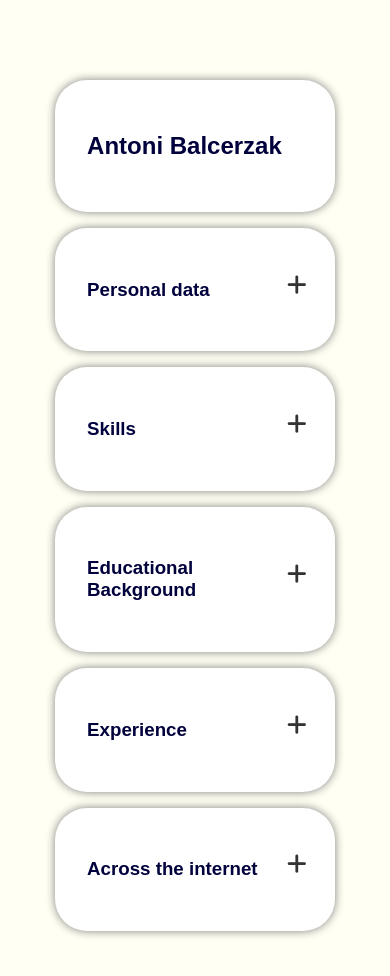
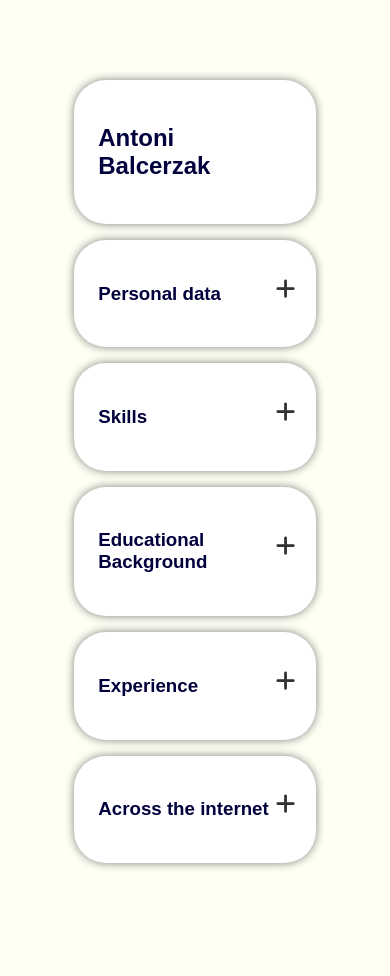
Before and after one commit to abal859/singlePageCV, a plain HTML site: page index.html in a window 390 px wide. After the commit the page ends 943 px from the top, so only its background shows below. Drawn offline with Linux system fonts and the light colour scheme.

Commit message:
Some responsive design added

```diff
--- a/style.scss
+++ b/style.scss
@@ -17,7 +17,7 @@ body{
             box-shadow: 0 0 10px gray;
             border-radius: 2em;
             background-color: white;
-            padding: 2em;
+            padding: 1.5em;
             margin: 1em;
             transition: width 0.3s ease, box-shadow 0.3s ease;
             color: rgb(0, 0, 60);
@@ -65,11 +65,11 @@ body{
                 li{
                     display: flex;
                     align-items: center;
-                    padding: 0.7rem;
+                    padding: 1%;
                     font-size: 1rem;
                     font-weight: bold;
                     span{
-                        width: 4%;
+                        width: 8%;
                     }
                     a{
                         text-decoration: none;
@@ -79,12 +79,13 @@ body{
             }
         }
         .links{
-            width: 10%;
             list-style-type: none;
             margin: 0;
             padding: 0;
             display: flex;
-            justify-content: space-between;
+            .linkedin{
+                padding-right: 5%;
+            }
         }
     }
 }
```
Also changed, not shown: style.css.
